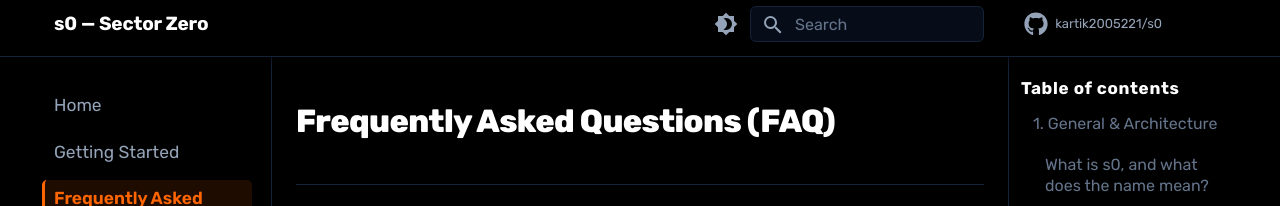
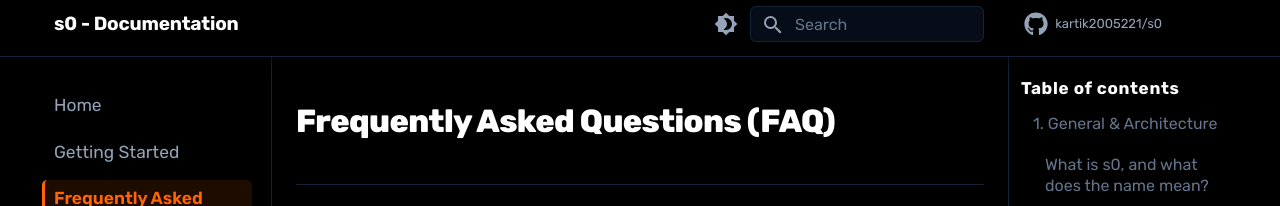
Before and after one commit to kartik2005221/s0, an MkDocs documentation site: the page built from docs/faq.md, in a window 1280 px wide. Shown: the top 206 px of the page. Built offline with MkDocs 1.6.1 and Material for MkDocs 9.7.7, drawn with Linux system fonts in a browser that asks for light colours; comment, search, counter and statistics services are not loaded.

Commit message:
refactor(titles): simplify titles to minimalistic format without em dash

```diff
--- a/gui/static/index.html
+++ b/gui/static/index.html
@@ -3,7 +3,7 @@
 <head>
   <meta charset="UTF-8">
   <meta name="viewport" content="width=device-width, initial-scale=1.0">
-  <title>s0 — Sector Zero — Forensic Workstation</title>
+  <title>s0 - Forensic Workstation</title>
   <link rel="preconnect" href="https://fonts.googleapis.com">
   <link rel="preconnect" href="https://fonts.gstatic.com" crossorigin>
   <link href="https://fonts.googleapis.com/css2?family=JetBrains+Mono:wght@400;500;600;700&family=Rubik:wght@400;500;600;700;800&display=swap" rel="stylesheet">
--- a/mkdocs.yml
+++ b/mkdocs.yml
@@ -1,4 +1,4 @@
-site_name: s0 — Sector Zero
+site_name: s0 - Documentation
 site_description: >-
   Forensic-grade drive sanitization, file recovery, and cryptographic audit suite.
   NIST SP 800-88 compliant. Ed25519 signed certificates. Zero-trust verification.
```
Also changed, not shown: 1 other file.
